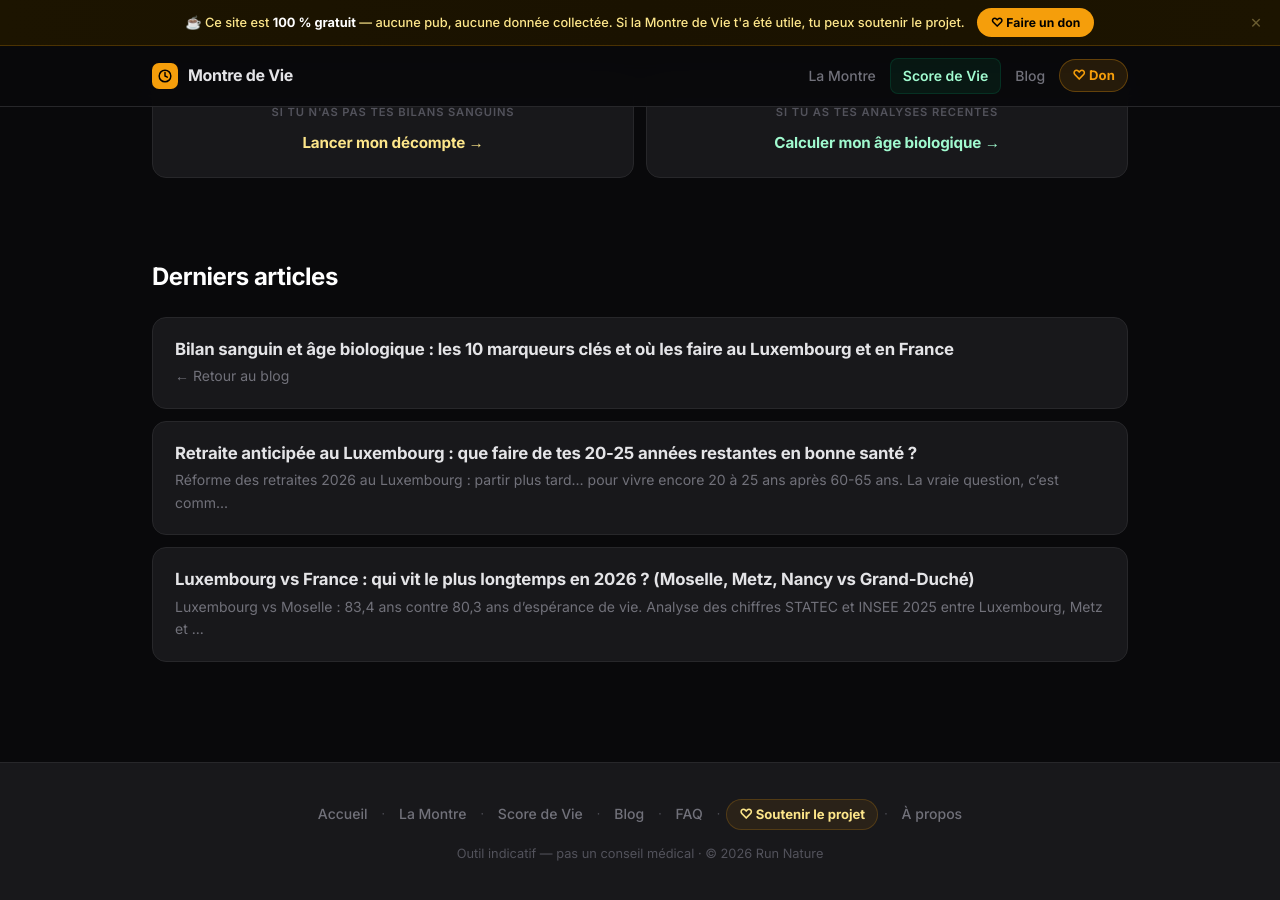
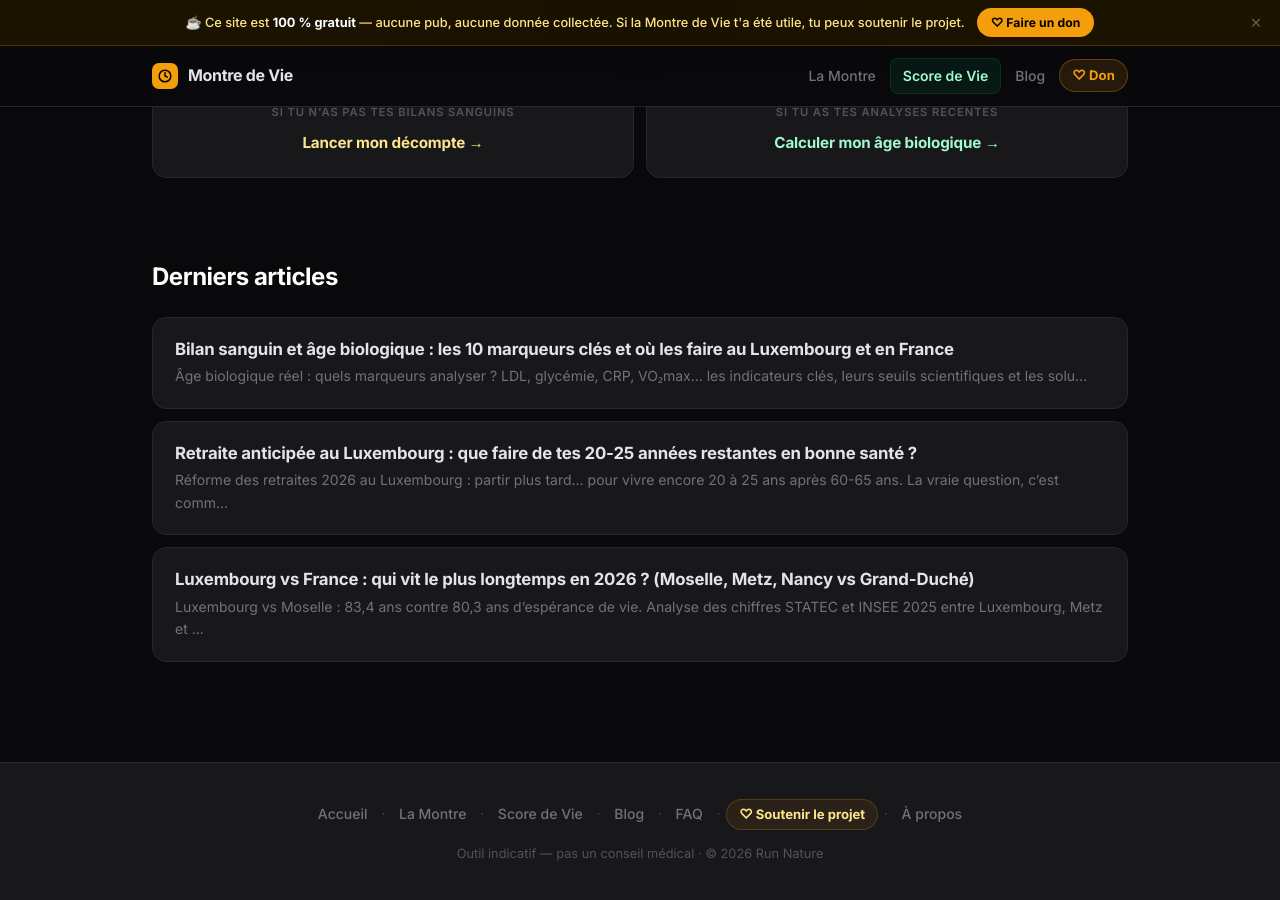
Before and after one commit to SebRunNature/memento-mori, a Jekyll site: the page built from index.html, in a window 1280 px wide and 900 px high, scrolled down 2078 px. Built offline with Jekyll 4.4.1, drawn with Linux system fonts in a browser that asks for light colours.

Commit message:
Update 2026-05-28-bilan-sanguin-age-biologique-luxembourg-france.html

```diff
--- a/_posts/2026-05-28-bilan-sanguin-age-biologique-luxembourg-france.html
+++ b/_posts/2026-05-28-bilan-sanguin-age-biologique-luxembourg-france.html
@@ -2,6 +2,7 @@
 layout: default
 title: "Bilan sanguin et âge biologique : les 10 marqueurs clés et où les faire au Luxembourg et en France"
 description: "Quels marqueurs biologiques mesurer pour calculer son âge biologique réel ? LDL, glycémie, CRP, VO₂max : le guide complet avec les seuils scientifiques et les options au Luxembourg et en Grande Région."
+excerpt: "Âge biologique réel : quels marqueurs analyser ? LDL, glycémie, CRP, VO₂max… les indicateurs clés, leurs seuils scientifiques et les solutions disponibles au Luxembourg et en Grande Région."
 date: 2026-05-28
 author: Sébastien Salomon
 tags: [bilan sanguin, âge biologique, biomarqueurs, Luxembourg, France, longévité, santé préventive]
```
